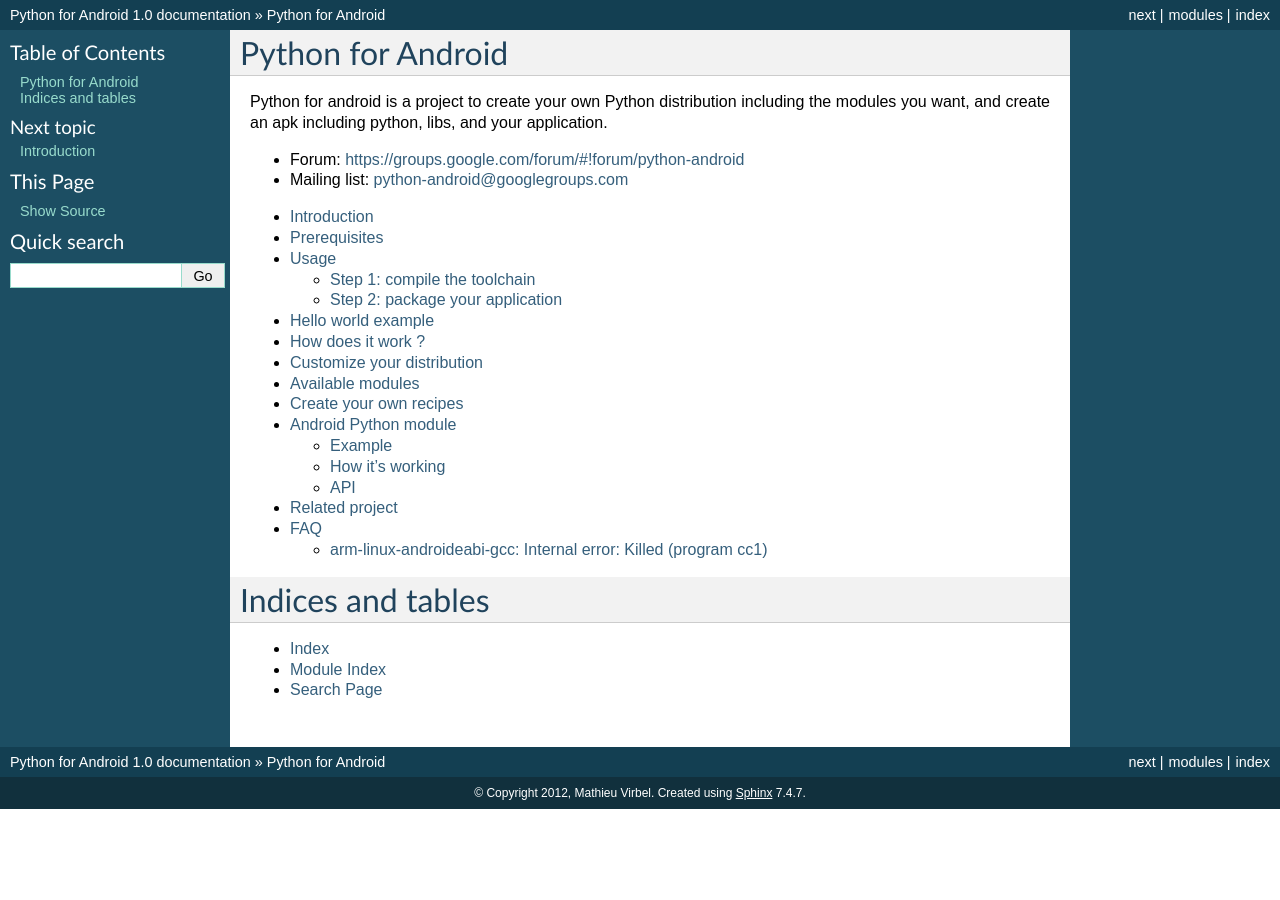
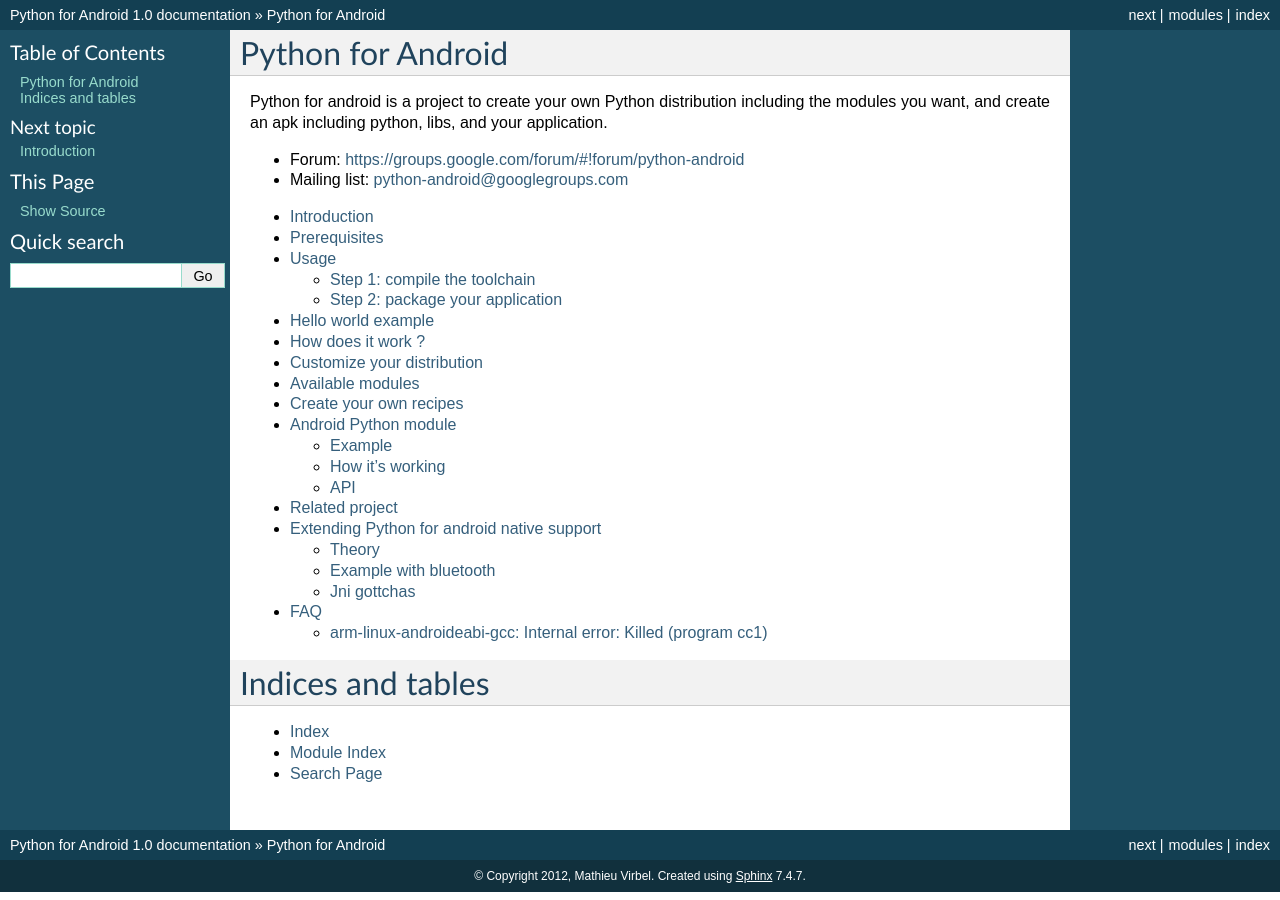
Before and after one commit to kivy/python-for-android, a Sphinx documentation site: the page built from docs/source/index.rst, in a window 1280 px wide. Built offline with Sphinx 7.4.7, drawn with Linux system fonts in a browser that asks for light colours; some of the changed lines change nothing that is shown.

Commit message:
extends.rst
cleaned up and integrated the explanation of how to extend python for
android's access to native android api.

```diff
--- /dev/null
+++ b/docs/source/extend.rst
@@ -0,0 +1,79 @@
+Extending Python for android native support
+===========================================
+
+So, you want to get into python-for-android and extend what's available
+to python on android ?
+
+Turns out it's not very complicated, here is a little introduction on how to go
+about it.
+
+Theory
+------
+
+Think about acceleration sensors : you want to get the acceleration values in
+python nothing is available natively, but you have a java API for that : the
+google API is available here
+http://developer.android.com/reference/android/hardware/Sensor.html
+
+You can't use it directly, you need to do your own API to use it in python,
+this is done in 3 steps
+
+Step 1 : write the java code to create very simple functions to use
++++++++++++++++++++++++++++++++++++++++++++++++++++++++++++++++++++
+
+like : accelerometer Enable/Reading
+In our project, this is done in the Hardware.java:
+https://github.com/kivy/python-for-android/blob/master/src/src/org/renpy/android/Hardware.java
+you can see how it's implemented
+
+Step 2 : write a jni wrapper
+++++++++++++++++++++++++++++
+
+This is a C file to be able to invoke/call Java functions from C, in our case,
+step 2 (and 3) are done in the android python module. The JNI part is done in
+the android_jni.c:
+https://github.com/kivy/python-for-android/blob/master/recipes/android/src/android_jni.c
+
+Step 3 : you have the java part, that you can call from the C
++++++++++++++++++++++++++++++++++++++++++++++++++++++++++++++
+
+You can now do the Python extension around it, all the android python part is
+done in
+https://github.com/kivy/python-for-android/blob/master/recipes/android/src/android.pyx
+
+→ [python] android.accelerometer_reading ⇒ [C] android_accelerometer_reading
+⇒ [Java] Hardware.accelerometer_reading()
+
+The jni part is really a C api to call java methods. a little bit hard to get
+it with the syntax, but working with current example should be ok
+
+
+Example with bluetooth
+----------------------
+
+Start directly from a fork of https://github.com/kivy/python-for-android
+
+The first step is to identify where and how they are doing it in sl4a, it's
+really easy, because everything is already done as a client/server
+client/consumer approach, for bluetooth, they have a "Bluetooth facade" in
+java.
+
+http://code.google.com/p/android-scripting/source/browse/android/BluetoothFacade/src/com/googlecode/android_scripting/facade/BluetoothFacade.java
+
+You can learn from it, and see how is it's can be used as is, or if you can
+simplify / remove stuff you don't want.
+
+From this point, create a bluetooth file in
+python-for-android/tree/master/src/src/org/renpy/android in Java.
+
+Do a good API (enough simple to be able to write the jni in a very easy manner,
+like, don't pass any custom java object in argument).
+
+Then write the JNI, and then the python part.
+
+3 steps, once you get it, the real difficult part is to write the java part :)
+
+Jni gottchas
+------------
+
+- package must be org.renpy.android, don't change it.
--- a/docs/source/index.rst
+++ b/docs/source/index.rst
@@ -25,6 +25,7 @@
     recipes.rst
     android.rst
     related.rst
+    extend.rst
     faq.rst
 
 Indices and tables
```
